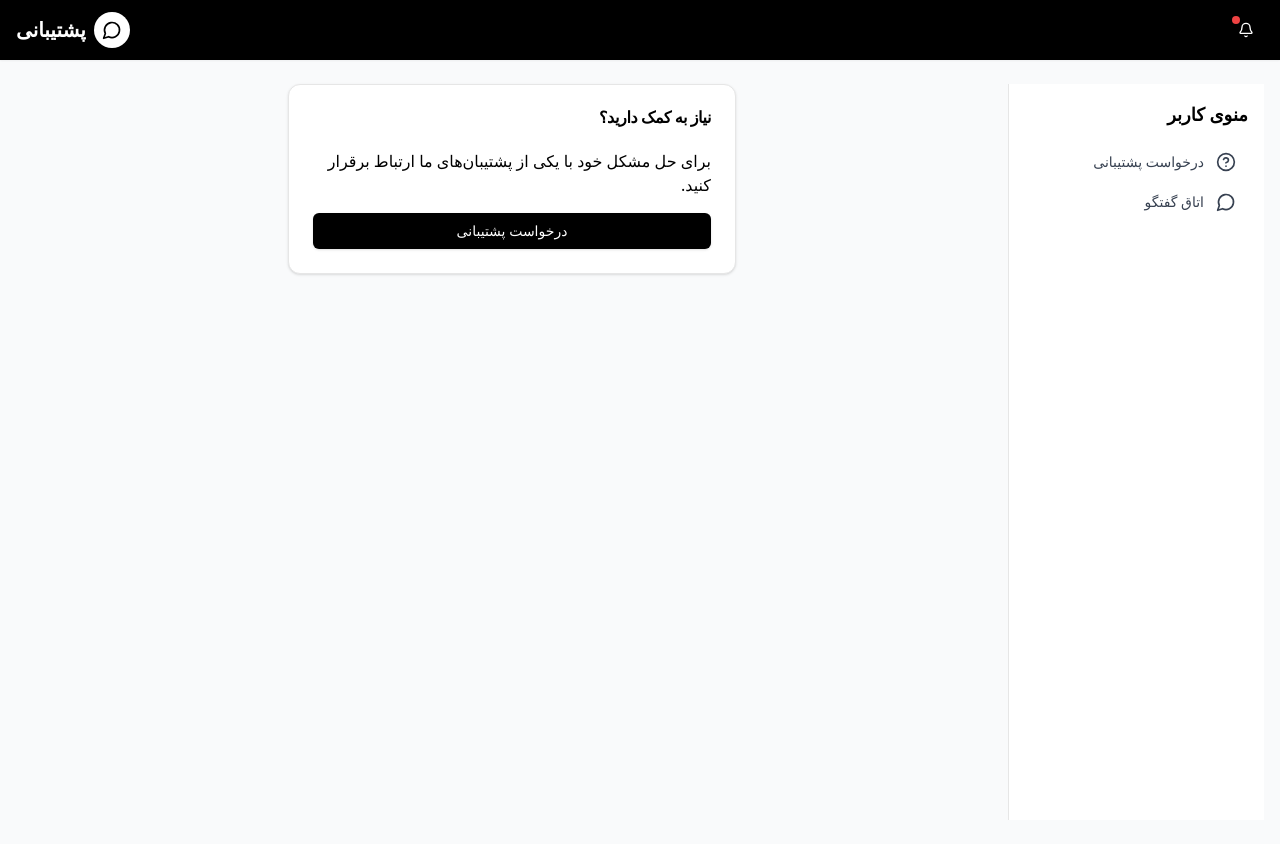
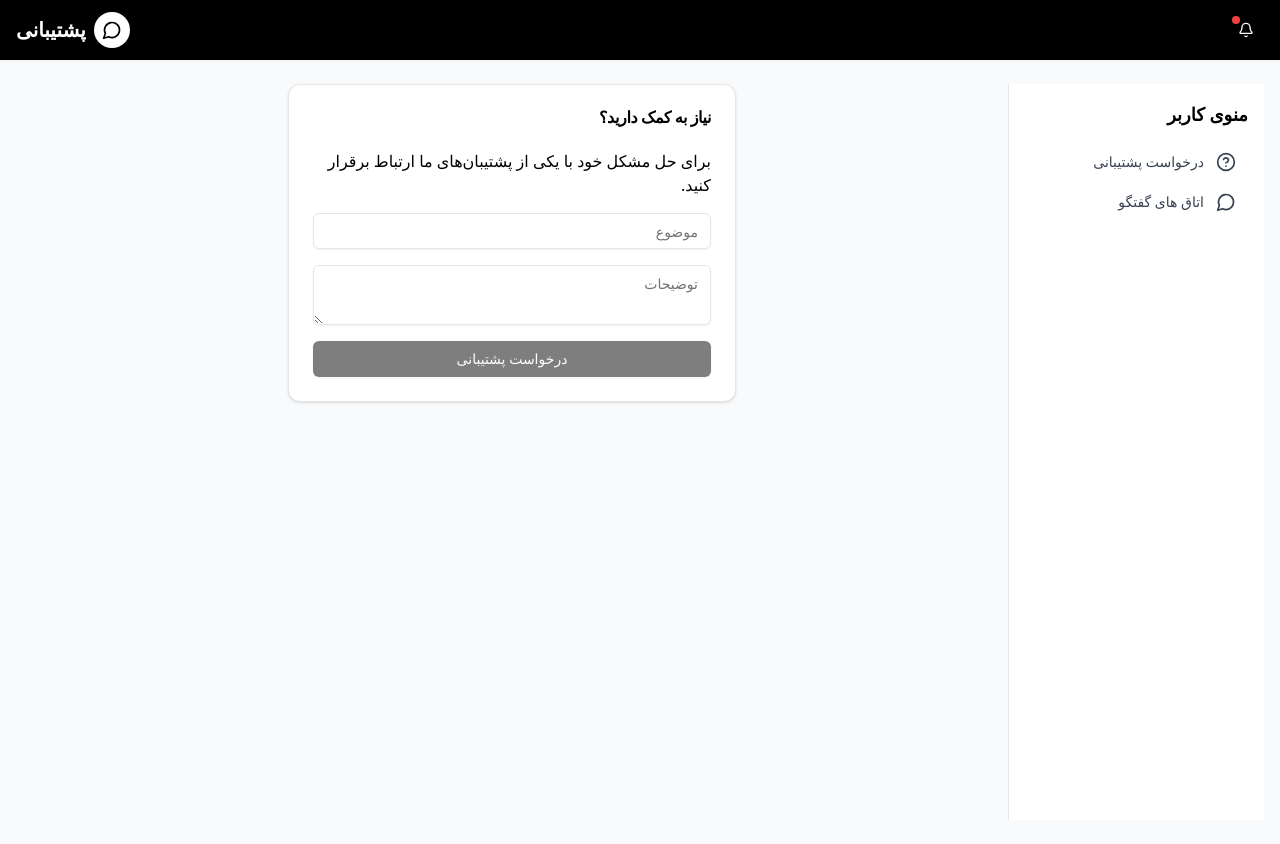
Before and after one commit to Amirmohammad-Bashiri/support-chat-app, a Next.js app: page /user/support in a window 1280 px wide. Built offline with nearby package versions, Linux system fonts and the light colour scheme; no server answers.

Commit message:
Implement support request functionality with subject and description inputs; add user chats page and update routing

```diff
--- a/src/app/(protected)/user/chat/[roomId]/page.tsx
+++ b/src/app/(protected)/user/chat/[roomId]/page.tsx
@@ -1,7 +1,7 @@
 "use client";
 
 import { useEffect } from "react";
-import { useParams } from "next/navigation";
+import { useParams, useRouter } from "next/navigation";
 
 import { useSupport } from "@/hooks/socket/use-socket";
 import { ChatInterface } from "@/components/chat-interface";
@@ -10,6 +10,7 @@ export default function ChatRoomPage() {
   const params = useParams();
   const roomId = parseInt(params.roomId as string, 10); // Parse roomId as a number
   const { rooms, currentRoom, setCurrentRoom } = useSupport();
+  const router = useRouter();
 
   useEffect(() => {
     if (roomId && roomId !== currentRoom) {
@@ -20,11 +21,7 @@ export default function ChatRoomPage() {
   const room = rooms.find(r => r.id === roomId);
 
   if (!room) {
-    return (
-      <div dir="rtl" className="text-right">
-        اتاق گفتگو یافت نشد
-      </div>
-    );
+    return router.replace("/user/support");
   }
 
   return (
--- /dev/null
+++ b/src/app/(protected)/user/chats/page.tsx
@@ -0,0 +1,5 @@
+function UserChatsPage() {
+  return <main></main>;
+}
+
+export default UserChatsPage;
--- a/src/app/(protected)/user/support/page.tsx
+++ b/src/app/(protected)/user/support/page.tsx
@@ -1,24 +1,38 @@
 "use client";
 
-import { useEffect } from "react";
+import { useState } from "react";
+// import { useRouter } from "next/navigation";
 import { useSupport } from "@/hooks/socket/use-socket";
 import { Button } from "@/components/ui/button";
 import { Card, CardContent, CardHeader, CardTitle } from "@/components/ui/card";
+import { Input } from "@/components/ui/input";
+import { Textarea } from "@/components/ui/textarea";
 
 export default function SupportPage() {
-  const { requestSupport, currentRoom, listenToUserCreatedRoom } = useSupport();
+  const { requestSupport, currentRoom } = useSupport();
+  const [subject, setSubject] = useState("");
+  const [description, setDescription] = useState("");
+  // const router = useRouter();
 
   const handleRequestSupport = () => {
-    if (!currentRoom) {
+    if (subject && description) {
       console.log("Requesting support chat...");
-      requestSupport();
+      requestSupport(subject, description);
     }
   };
 
-  useEffect(() => {
-    const cleanup = listenToUserCreatedRoom(); // Start listening to the event
-    return cleanup; // Cleanup listener on unmount
-  }, [listenToUserCreatedRoom]);
+  // useEffect(() => {
+  //   const cleanup = listenToUserCreatedRoom(); // Start listening to the event
+  //   return cleanup; // Cleanup listener on unmount
+  // }, [listenToUserCreatedRoom]);
+
+  console.log(currentRoom);
+
+  // useEffect(() => {
+  //   if (currentRoom) {
+  //     router.push(`/user/chat/${currentRoom}`);
+  //   }
+  // }, [currentRoom, router]);
 
   return (
     <div className="max-w-md mx-auto" dir="rtl">
@@ -30,19 +44,32 @@ export default function SupportPage() {
           <p className="mb-4 text-right">
             برای حل مشکل خود با یکی از پشتیبان‌های ما ارتباط برقرار کنید.
           </p>
+          <Input
+            placeholder="موضوع"
+            value={subject}
+            onChange={e => setSubject(e.target.value)}
+            className="mb-4"
+          />
+          <Textarea
+            placeholder="توضیحات"
+            value={description}
+            onChange={e => setDescription(e.target.value)}
+            className="mb-4"
+          />
           <Button
             onClick={handleRequestSupport}
-            disabled={!!currentRoom}
+            disabled={!subject || !description}
             className="w-full">
-            {currentRoom ? "درخواست پشتیبانی ارسال شد" : "درخواست پشتیبانی"}
+            درخواست پشتیبانی
+            {/* {currentRoom ? "درخواست پشتیبانی ارسال شد" : "درخواست پشتیبانی"} */}
           </Button>
 
-          {currentRoom && (
+          {/* {currentRoom && (
             <p className="mt-4 text-sm text-green-600 text-right">
               درخواست پشتیبانی شما ارسال شده است. به محض اتصال پشتیبان، به صفحه
               گفتگو هدایت خواهید شد.
             </p>
-          )}
+          )} */}
         </CardContent>
       </Card>
     </div>
--- a/src/components/chat-interface.tsx
+++ b/src/components/chat-interface.tsx
@@ -2,13 +2,14 @@
 
 import { useState } from "react";
 import { useSupport } from "@/hooks/socket/use-socket";
+// import { useMessages } from "@/hooks/use-messages";
 // import { useUserStore } from "@/store/user-store";
 import { Button } from "@/components/ui/button";
 import { Input } from "@/components/ui/input";
 import { Send } from "lucide-react";
 import {
   Card,
-  CardContent,
+  // CardContent,
   CardFooter,
   CardHeader,
   CardTitle,
@@ -24,13 +25,15 @@ interface ChatInterfaceProps {
 export function ChatInterface({ room, isAgent = false }: ChatInterfaceProps) {
   const [message, setMessage] = useState("");
   const { sendMessage, endConversation } = useSupport();
+  // const { messages, isLoading, isError, mutate } = useMessages(room.id);
   // const { user } = useUserStore();
 
-  const handleSendMessage = (e: React.FormEvent) => {
+  const handleSendMessage = async (e: React.FormEvent) => {
     e.preventDefault();
     if (message.trim()) {
-      sendMessage(message);
+      await sendMessage(message);
       setMessage("");
+      // mutate(); // Refresh messages after sending
     }
   };
 
@@ -54,10 +57,12 @@ export function ChatInterface({ room, isAgent = false }: ChatInterfaceProps) {
           )}
         </CardTitle>
       </CardHeader>
-      <CardContent className="flex-1 overflow-y-auto p-4 bg-gray-50">
-        {/* <div className="space-y-4">
-          {room.messages.map(msg => {
-            const isCurrentUser = msg.senderId === user?.id;
+      {/* <CardContent className="flex-1 overflow-y-auto p-4 bg-gray-50">
+        <div className="space-y-4">
+          {isLoading && <p>در حال بارگذاری پیام‌ها...</p>}
+          {isError && <p>خطا در بارگذاری پیام‌ها</p>}
+          {messages?.map(msg => {
+            const isCurrentUser = msg.senderId === room.client; // Adjust logic as needed
             return (
               <div
                 key={msg.id}
@@ -78,8 +83,8 @@ export function ChatInterface({ room, isAgent = false }: ChatInterfaceProps) {
               </div>
             );
           })}
-        </div> */}
-      </CardContent>
+        </div>
+      </CardContent> */}
       <CardFooter className="border-t p-4">
         <form onSubmit={handleSendMessage} className="flex w-full gap-2">
           <Input
--- a/src/components/socket-initializer.tsx
+++ b/src/components/socket-initializer.tsx
@@ -56,7 +56,7 @@ export function SocketInitializer() {
       // Handle ping-pong events
       newSocket.on("ping", () => {
         console.log("Ping received, sending pong...");
-        newSocket.emit("pong");
+        newSocket.emit("pong", {});
       });
 
       // Cleanup on unmount
--- /dev/null
+++ b/src/components/ui/textarea.tsx
@@ -0,0 +1,22 @@
+import * as React from "react"
+
+import { cn } from "@/lib/utils"
+
+const Textarea = React.forwardRef<
+  HTMLTextAreaElement,
+  React.ComponentProps<"textarea">
+>(({ className, ...props }, ref) => {
+  return (
+    <textarea
+      className={cn(
+        "flex min-h-[60px] w-full rounded-md border border-input bg-transparent px-3 py-2 text-base shadow-sm placeholder:text-muted-foreground focus-visible:outline-none focus-visible:ring-1 focus-visible:ring-ring disabled:cursor-not-allowed disabled:opacity-50 md:text-sm",
+        className
+      )}
+      ref={ref}
+      {...props}
+    />
+  )
+})
+Textarea.displayName = "Textarea"
+
+export { Textarea }
--- a/src/components/user-sidebar.tsx
+++ b/src/components/user-sidebar.tsx
@@ -12,12 +12,12 @@ export function UserSidebar() {
   const navItems = [
     {
       name: "درخواست پشتیبانی",
-      href: "/support",
+      href: "/user/support",
       icon: HelpCircle,
     },
     {
-      name: "اتاق گفتگو",
-      href: "/chat-room/123",
+      name: "اتاق های گفتگو",
+      href: "/user/chats",
       icon: MessageCircle,
     },
   ];
--- a/src/hooks/socket/use-socket.ts
+++ b/src/hooks/socket/use-socket.ts
@@ -1,14 +1,17 @@
 import { useEffect, useCallback } from "react";
+import { useRouter } from "next/navigation";
 
 import { useSocketStore, Message, Room } from "@/store/socket-store";
 import { useUserStore } from "@/store/user-store";
 
 export const useSocketConnection = () => {
-  const { isConnected } = useSocketStore(); // Removed socket event handling
+  const { isConnected } = useSocketStore();
   return { isConnected };
 };
 
 export const useSupport = () => {
+  const router = useRouter();
+
   const {
     socket,
     isConnected,
@@ -24,12 +27,15 @@ export const useSupport = () => {
   } = useSocketStore();
   const { user } = useUserStore();
 
-  const requestSupport = useCallback(() => {
-    console.log(socket && isConnected && !isAgent);
-    if (socket && isConnected && !isAgent) {
-      socket.emit("request_support_chat", {});
-    }
-  }, [socket, isConnected, isAgent]);
+  const requestSupport = useCallback(
+    (subject: string, description: string) => {
+      if (socket && isConnected && !isAgent) {
+        socket.emit("request_support_chat", { subject, description });
+        router.push("/user/chats");
+      }
+    },
+    [socket, isConnected, isAgent, router]
+  );
 
   const joinRoom = useCallback(
     (roomId: number) => {
@@ -46,8 +52,6 @@ export const useSupport = () => {
       socket.on("user_created_room", (room: Room) => {
         console.log("Data received from user_created_room event:", room);
         setCurrentRoom(room.id); // Set the current room
-        // socket.emit("join_room", room.id); // Join the user to the room
-        // console.log(`Joined room with ID: ${room.id}`);
       });
 
       return () => {
@@ -151,7 +155,7 @@ export const useSupport = () => {
   ]);
 
   return {
-    socket, // Include socket in the return value
+    socket,
     rooms,
     currentRoom,
     setCurrentRoom,
@@ -159,6 +163,6 @@ export const useSupport = () => {
     joinRoom,
     sendMessage,
     endConversation,
-    listenToUserCreatedRoom, // Expose the listener
+    listenToUserCreatedRoom,
   };
 };
--- /dev/null
+++ b/src/hooks/use-messages.ts
@@ -0,0 +1,18 @@
+import useSWR from "swr";
+import axios from "axios";
+
+const fetcher = (url: string) => axios.get(url).then(res => res.data);
+
+export function useMessages(roomId: number) {
+  const { data, error, isLoading, mutate } = useSWR(
+    `http://localhost:85/v1/support_chat/messages/?roomId=${roomId}`,
+    fetcher
+  );
+
+  return {
+    messages: data,
+    isLoading,
+    isError: !!error,
+    mutate,
+  };
+}
```
